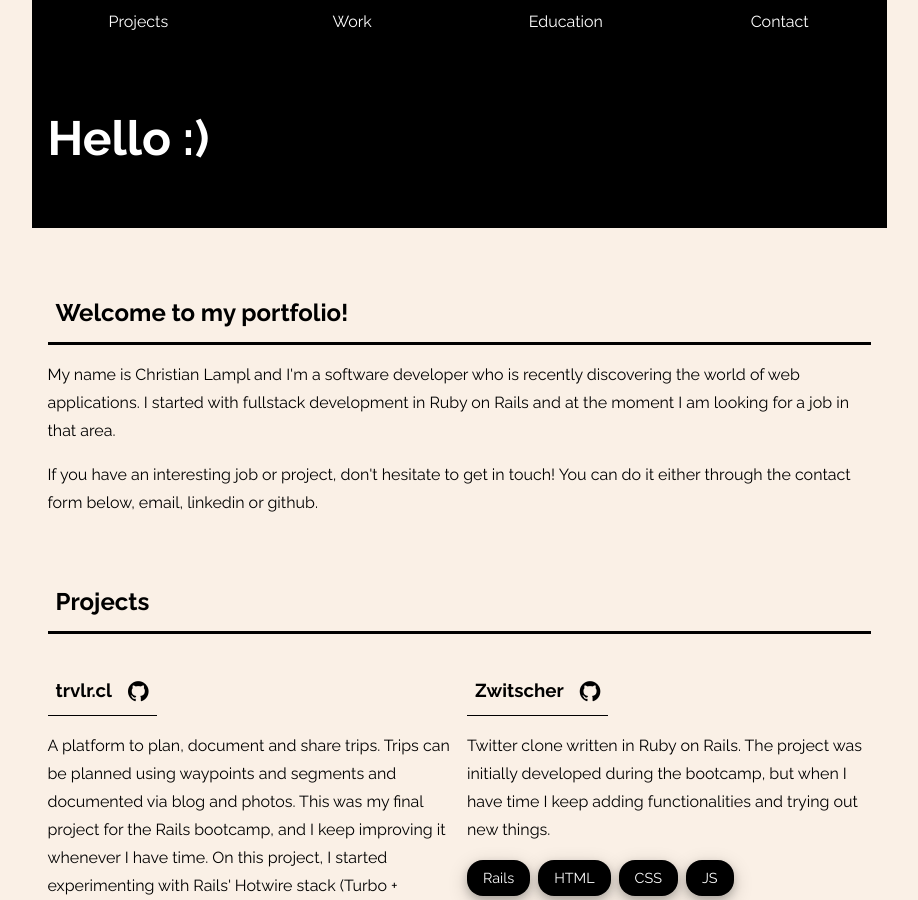
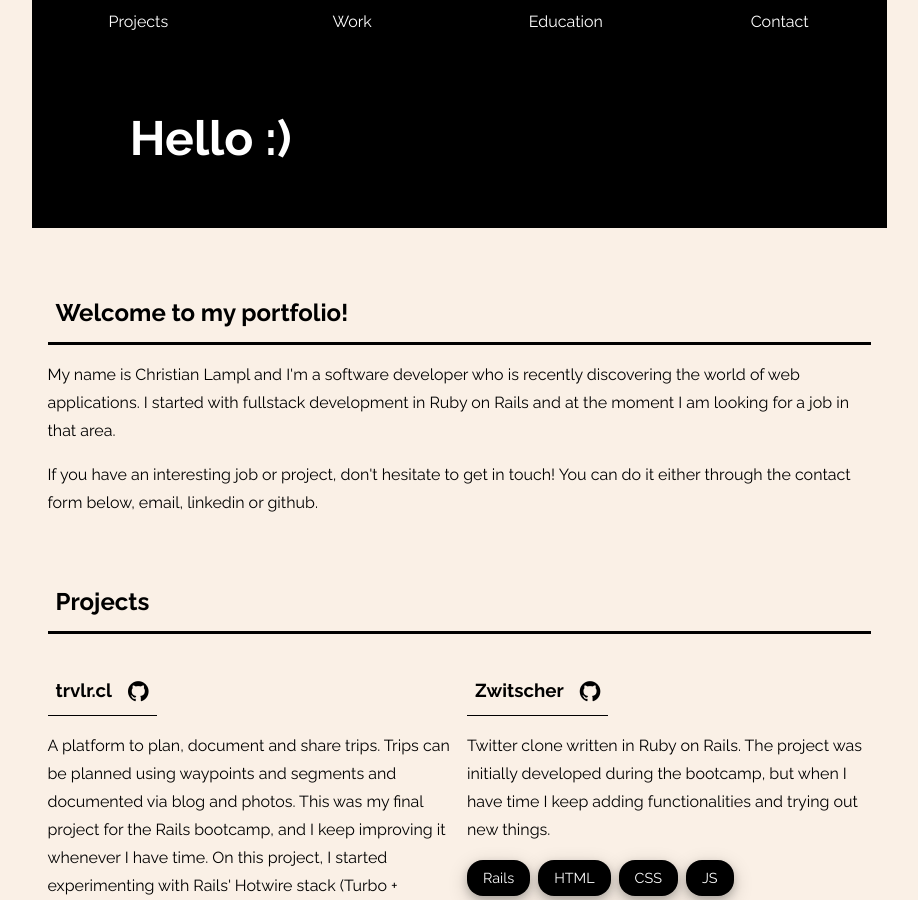
Before and after one commit to chrila/portfolio, a Jekyll site: the page built from index.html, in a window 1280 px wide and 900 px high. Shown: the whole window, without its empty margins (181-1099 px from the left). Built offline with Jekyll 4.4.1, drawn with Linux system fonts in a browser that asks for light colours.

Commit message:
Add: left margin to h1

```diff
--- a/_sass/_layout.scss
+++ b/_sass/_layout.scss
@@ -1,6 +1,10 @@
 body {
   background-color: $color-background;
   margin: 0;
+}
+
+h1 {
+  margin-left: 10%;
 }
 
 h2 {
```
